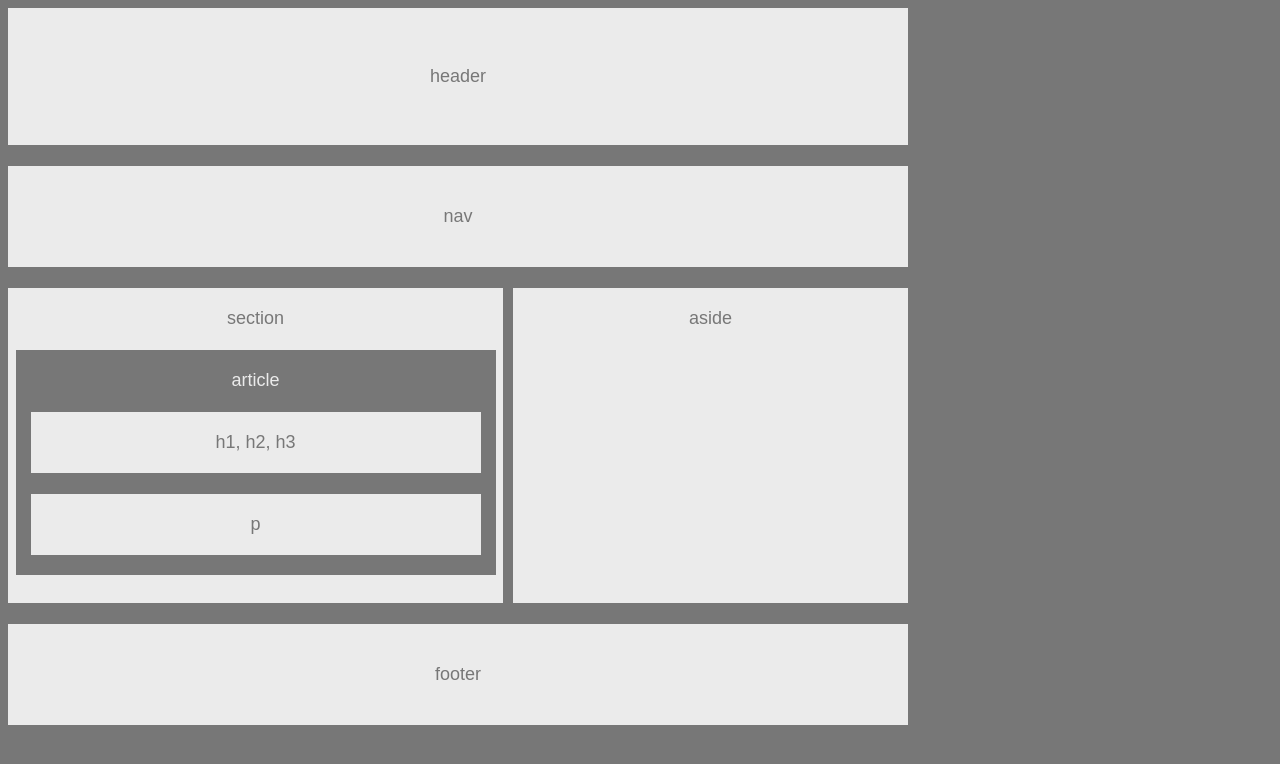
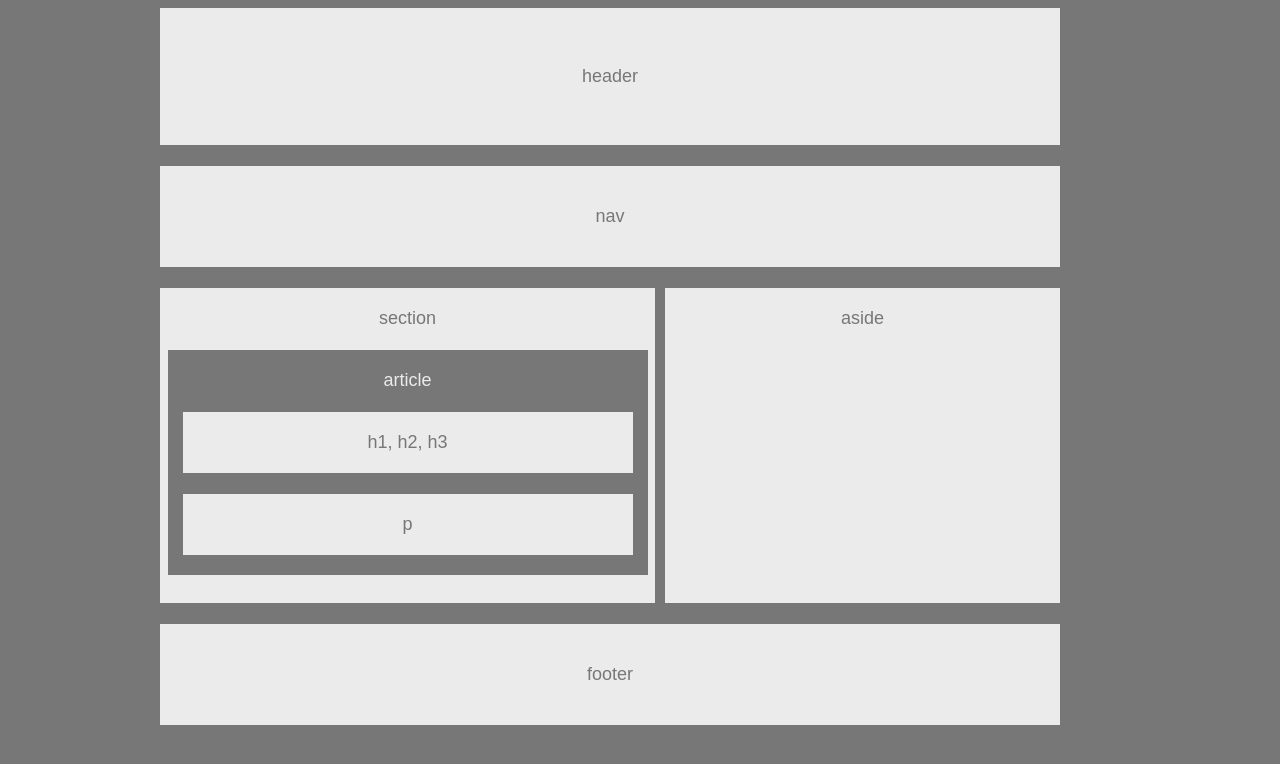
Before and after one commit to lawrenceslng/HW-Wireframe, a plain HTML site: page index.html in a window 1280 px wide. Drawn offline with Linux system fonts and the light colour scheme.

Commit message:
HW-WireFrame_Complete

```diff
--- a/index.html
+++ b/index.html
@@ -5,6 +5,7 @@
     <link rel="stylesheet" type="text/css" href="style.css"></linkrel>
 </head>
 <body>
+    <div class="container">
     <!-- header -->
     <div id="header">
         <p>header</p>
@@ -47,5 +48,6 @@
     <div id="footer">
         footer
     </div>
+</div>
 </body>
 </html>
--- a/style.css
+++ b/style.css
@@ -1,16 +1,26 @@
+.container{
+    max-width: 960px;
+    margin: auto;
+    font-family:  'Arial', 'Helvetica Neue', Helvetica, sans-serif;
+    color: #777;
+    background: #777;
+    /* width: 960px; */
+    font-size: 18px;
+}
 body{
     font-family:  'Arial', 'Helvetica Neue', Helvetica, sans-serif;
     color: #777;
     background: #777;
-    width: 960px;
+    /* width: 960px; */
     font-size: 18px;
-
+    /* margin: auto; */
 }
 #header, #aside, #section, #footer, #nav{
     background: #ebebeb;
     width: 900px;
     padding: 40px 0;
     text-align: center;
+    margin: 0;
 }
 #article{
     background: #777;
@@ -31,6 +41,7 @@ body{
     height: 275px;
     padding: 20px 0;
     float: left;
+    margin: 0;
 }
 #aside{
     width: 395px;
```
